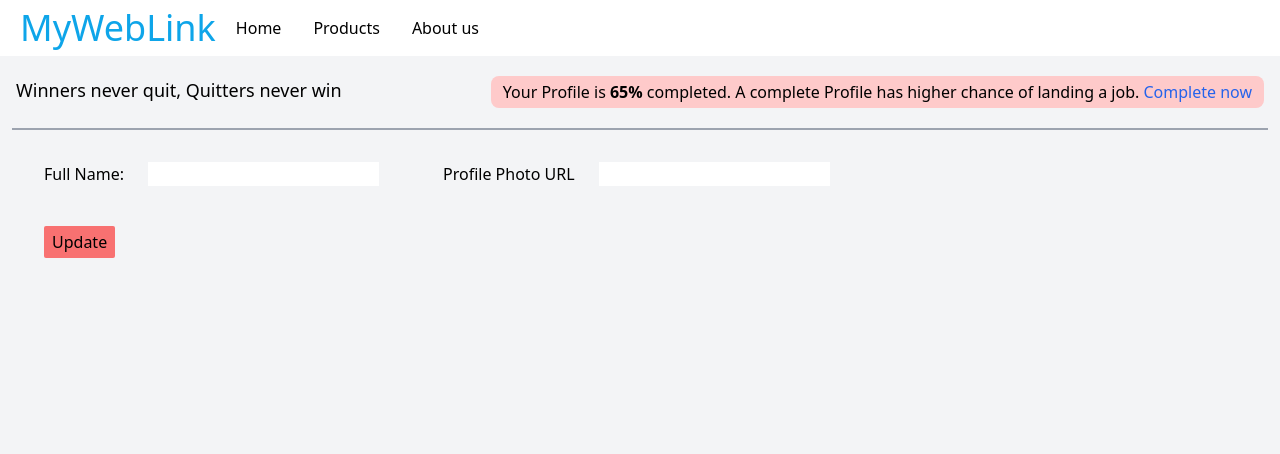
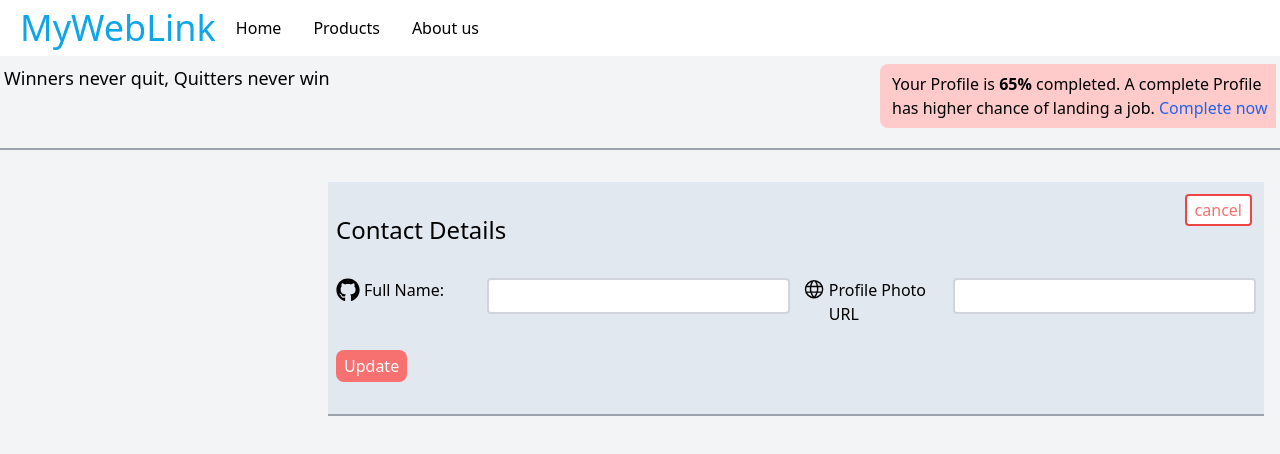
Before and after one commit to godseye1310/expense-store-app, a React (Create React App) app: page /profile in a window 1280 px wide. Shown: the top 454 px of the page. Built offline with nearby package versions, Linux system fonts and the light colour scheme.

Commit message:
+profile update

```diff
--- a/src/index.css
+++ b/src/index.css
@@ -17,14 +17,15 @@ code {
 @tailwind utilities;
 
 html,
-body {
+body,
+#root {
   margin: 0;
   padding: 0;
   min-height: 100%;
   height: 100%;
   width: 100%;
   min-width: 345px;
-  overflow-x: auto;
+  /* overflow-x: auto; */
   scroll-behavior: smooth;
 }
 
@@ -37,11 +38,13 @@ body {
   /* font-family: "Poppins", sans-serif; */
 }
 
-#root,
 main {
+  margin: 0;
+  padding: 0;
   display: flex;
   flex-direction: column;
   height: 100%;
+  width: 100%;
 }
 
 /* input:-webkit-autofill {
--- a/src/pages/Home.jsx
+++ b/src/pages/Home.jsx
@@ -13,6 +13,10 @@ const Home = () => {
           </li>
         </div>
       </div>
+
+      <div className="py-5">
+        <h1 className="text-center text-5xl">Hii New User</h1>
+      </div>
     </div>
   );
 };
--- a/src/pages/Profile.jsx
+++ b/src/pages/Profile.jsx
@@ -1,6 +1,8 @@
 import React, { useState } from "react";
 import useAuth from "../store/auth-context";
 import axios from "axios";
+import { VscGlobe } from "react-icons/vsc";
+import { FaGithub } from "react-icons/fa";
 
 const UPDATE_PROFLIE_URL = `https://identitytoolkit.googleapis.com/v1/accounts:update?key=AIzaSyAeaA33_FQzcq-GcLm5gDhBeAvjaFxOMY0`;
 
@@ -17,39 +19,48 @@ const Profile = () => {
       idToken: token,
       displayName: displayName,
       photoUrl: photoUrl,
-      deleteAttribute: "",
+      deleteAttribute: [],
       returnSecureToken: true,
     };
 
     try {
+      // console.log(profileData);
+
       const response = await axios.post(UPDATE_PROFLIE_URL, profileData);
       console.log(response.data);
     } catch (error) {
-      console.log(error);
+      console.log(error.response);
     }
   };
 
   return (
-    <div className="m-3 pt-2">
-      <div className="flex justify-between border-b-2 border-b-gray-400 px-1 pb-5">
+    <div className="h-full w-full pt-2">
+      <div className="flex justify-between border-b-2 border-b-gray-400 px-1 pb-5 max-sm:flex-col">
         <h3 className="text-lg font-medium">
           Winners never quit, Quitters never win
         </h3>
-        <div className="flex rounded-lg bg-red-200 px-3 py-1">
-          <p>
+        <div className="flex rounded-lg rounded-r-none bg-red-200 px-3 py-2 pr-0">
+          <p className="w-96">
             Your Profile is <strong>65%</strong> completed. A complete Profile
             has higher chance of landing a job.{" "}
             <span className="text-blue-600">Complete now</span>
           </p>
-          <li className="list-none text-blue-600 underline decoration-blue-600"></li>
         </div>
       </div>
 
-      <div className="p-8">
-        <form onSubmit={handlePrfofileSubmit} className="">
-          <section className="flex gap-16">
-            <div className="flex gap-6">
-              <label htmlFor="name" className="">
+      <div className="flex justify-end px-4 py-8 max-md:justify-center">
+        <form
+          onSubmit={handlePrfofileSubmit}
+          className="relative w-3/4 border-b-2 border-b-gray-400 bg-slate-200 px-2 py-8"
+        >
+          <h1 className="pb-8 text-2xl">Contact Details</h1>
+          <section className="flex w-full justify-evenly gap-x-3 max-md:flex-col max-md:gap-5">
+            <div className="flex w-1/2 items-baseline max-md:w-full max-md:justify-between">
+              <label
+                htmlFor="name"
+                className="flex w-1/3 items-start gap-1 text-start"
+              >
+                <FaGithub className="inline-block text-2xl" />
                 Full Name:
               </label>
               <input
@@ -59,27 +70,42 @@ const Profile = () => {
                 value={displayName}
                 onChange={(e) => setDisplayName(e.target.value)}
                 required
-                className=""
+                className="w-2/3 rounded border-2 border-gray-300 bg-white px-3 py-1 outline-none focus:border-gray-500"
               />
             </div>
-            <div className="flex gap-6">
-              <label htmlFor="name" className="">
+            <div className="flex w-1/2 items-baseline max-md:w-full max-md:justify-between">
+              <label
+                htmlFor="pfpurl"
+                className="flex w-1/3 items-start gap-1 text-start"
+              >
+                <VscGlobe className="inline-block text-2xl" />
                 Profile Photo URL
               </label>
               <input
-                id="name"
-                name="name"
+                id="pfpurl"
+                name="pfpurl"
                 type="url"
                 value={photoUrl}
                 onChange={(e) => setPhotoUrl(e.target.value)}
                 required
-                className=""
+                className="w-2/3 rounded border-2 border-gray-300 bg-white px-3 py-1 outline-none focus:border-gray-500"
               />
             </div>
           </section>
+          <div className="mt-6">
+            <button
+              type="submit"
+              className="rounded-lg bg-red-400 px-2 py-1 text-white hover:bg-red-500"
+            >
+              Update
+            </button>
 
-          <div className="pt-10">
-            <button className="rounded-sm bg-red-400 px-2 py-1">Update</button>
+            <button
+              type="button"
+              className="absolute right-3 top-3 rounded border-2 border-red-500 bg-white px-2 py-0.5 font-medium text-red-400 hover:bg-rose-100"
+            >
+              cancel
+            </button>
           </div>
         </form>
       </div>
@@ -88,3 +114,5 @@ const Profile = () => {
 };
 
 export default Profile;
+
+//"Invalid value at 'delete_attribute' (type.googleapis.com/google.cloud.identitytoolkit.v1.SetAccountInfoRequest.UserAttributeName), """
--- a/src/store/auth-context.js
+++ b/src/store/auth-context.js
@@ -11,10 +11,15 @@ export const AuthProvider = ({ children }) => {
     setToken(token);
   };
 
+  const handleLogOut = () => {
+    console.log("logged out");
+  };
+
   const context = {
     token,
     isLoggedIn,
     handleLogIn,
+    handleLogOut,
   };
   return (
     <AuthContext.Provider value={context}>{children}</AuthContext.Provider>
```
